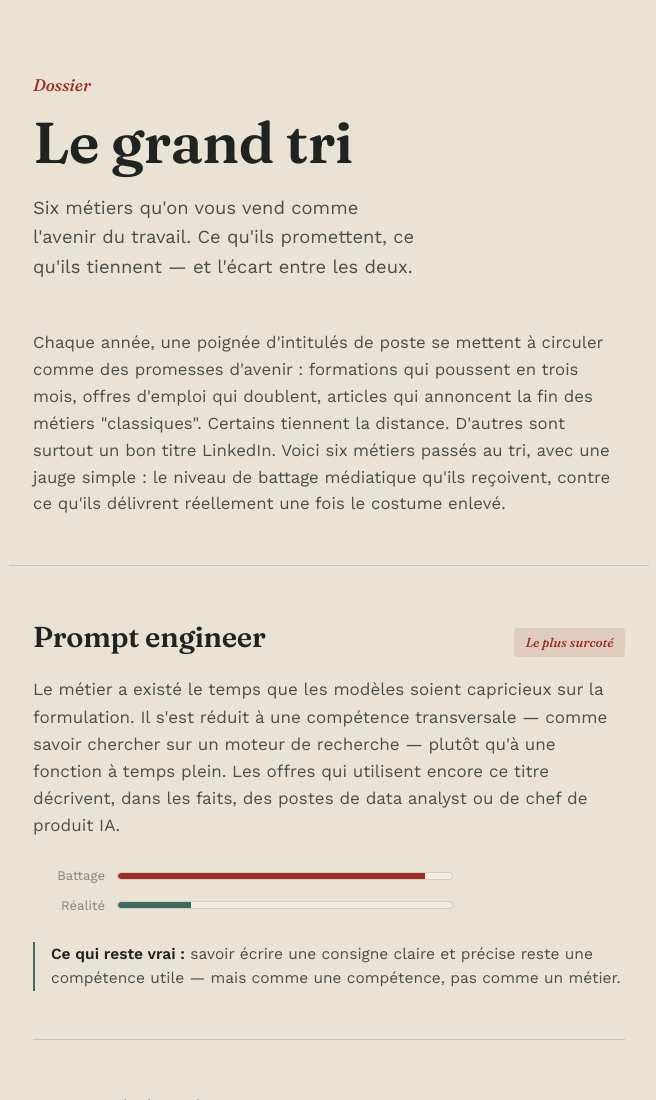
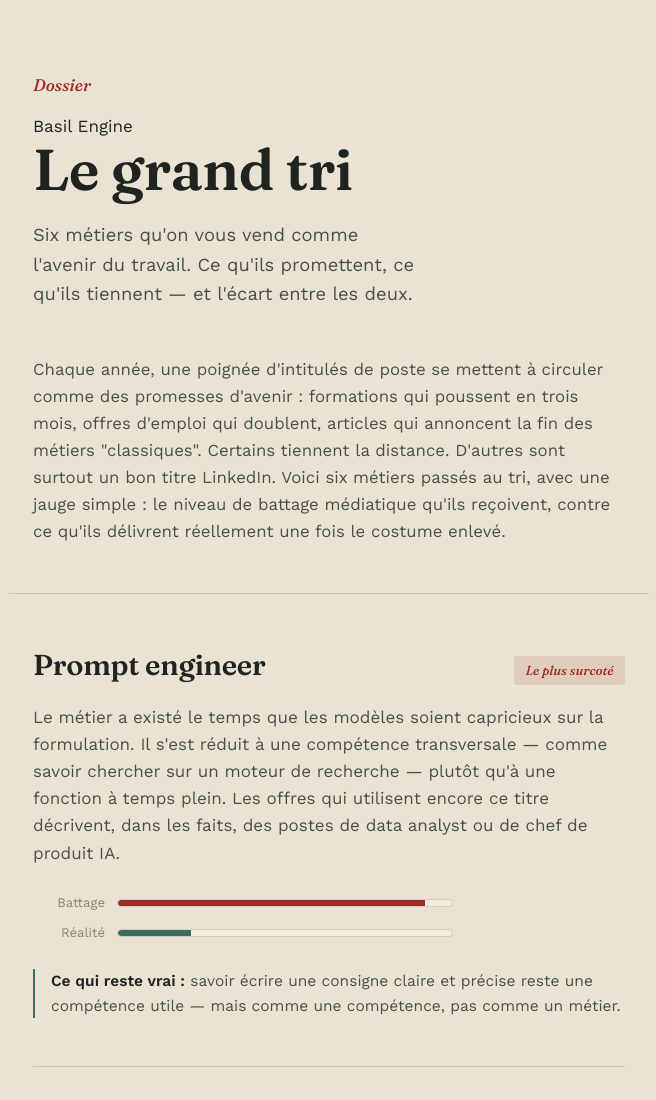
Before and after one commit to bakarysow121/mon_site, a plain HTML site: page index.html in a window 1280 px wide. Shown: the top 1100 px of the page, without its empty margins (311-967 px from the left). Drawn offline with nearby package versions, Linux system fonts and the light colour scheme.

Commit message:
ajout de basil

```diff
--- a/index.html
+++ b/index.html
@@ -13,6 +13,9 @@
 
 <header class="masthead">
   <div class="masthead__label">Dossier</div>
+  <div id="top-banner">
+	<p>Basil Engine</p>
+  </div>
   <h1 class="masthead__title">Le grand tri</h1>
   <p class="masthead__sub">Six métiers qu'on vous vend comme l'avenir du travail. Ce qu'ils promettent, ce qu'ils tiennent — et l'écart entre les deux.</p>
 </header>
```
